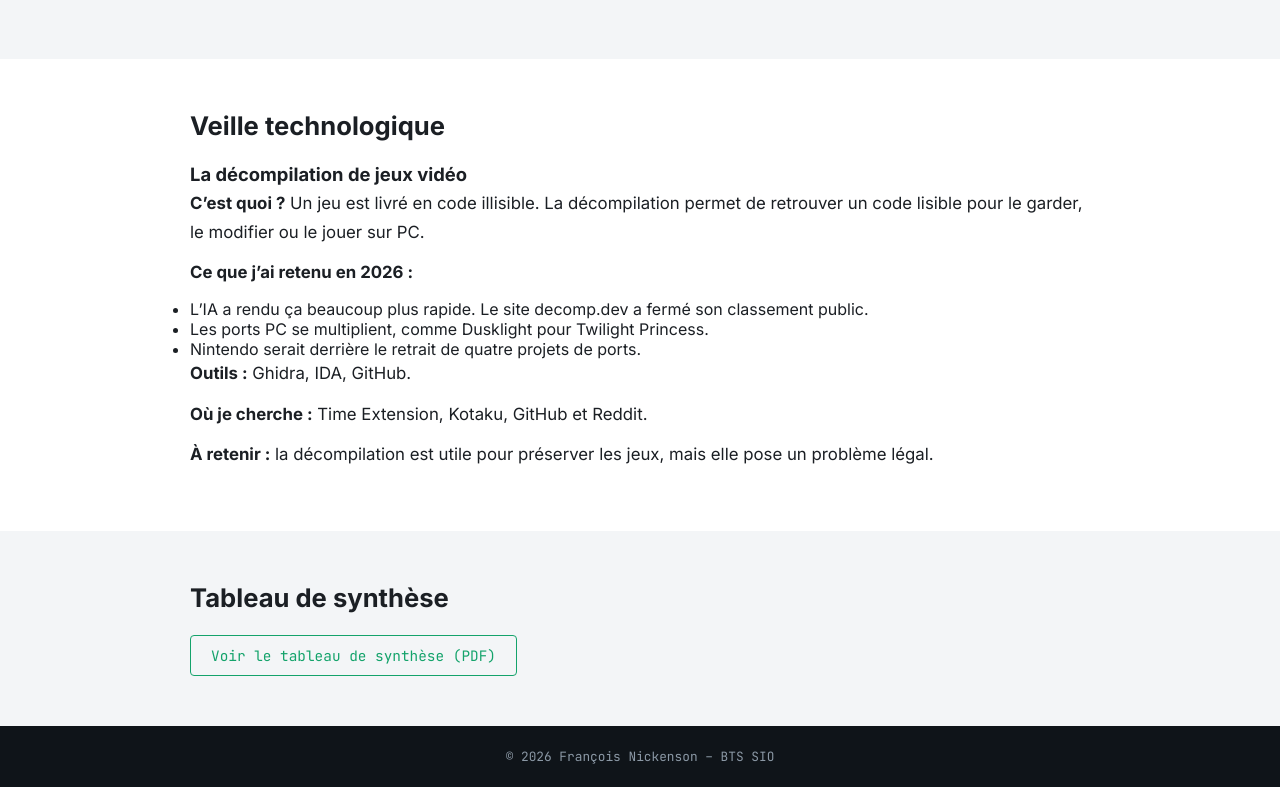
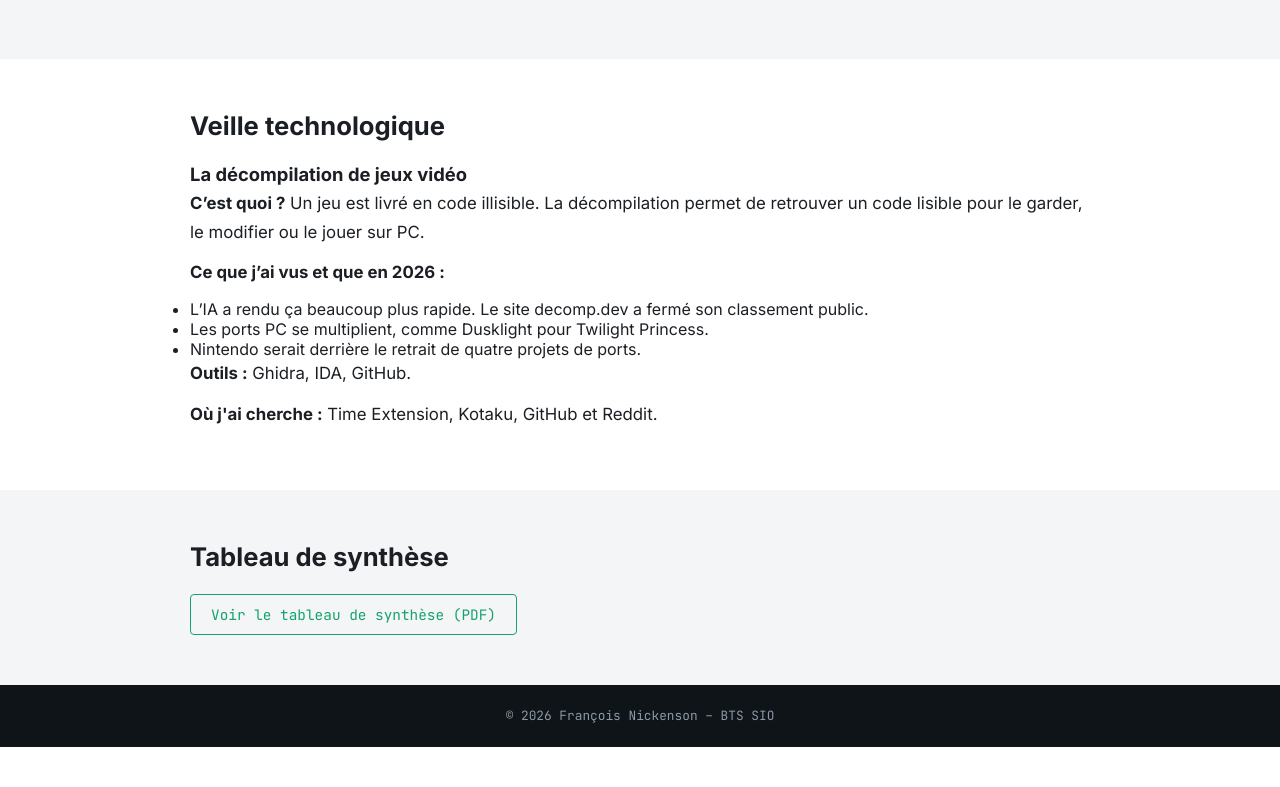
Before and after one commit to nickensonfrancoispk-droid/Portfolio, a plain HTML site: page index.html in a window 1280 px wide. Shown: the part 1329-2116 px from the top of the page. After the commit the page ends 2076 px from the top, so only its background shows below. Drawn offline with Linux system fonts and the light colour scheme.

Commit message:
Add files via upload

```diff
--- a/index.html
+++ b/index.html
@@ -90,7 +90,7 @@
                 <h3>La décompilation de jeux vidéo</h3>
                <p><strong>C’est quoi ?</strong> Un jeu est livré en code illisible. La décompilation permet de retrouver un code lisible pour le garder, le modifier ou le jouer sur PC.</p>
 
-<p><strong>Ce que j’ai retenu en 2026 :</strong></p>
+<p><strong>Ce que j’ai vus et que en  2026 :</strong></p>
 <ul>
     <li>L’IA a rendu ça beaucoup plus rapide. Le site decomp.dev a fermé son classement public.</li>
     <li>Les ports PC se multiplient, comme Dusklight pour Twilight Princess.</li>
@@ -98,8 +98,8 @@
 </ul>
 
 <p><strong>Outils :</strong> Ghidra, IDA, GitHub.</p>
-<p><strong>Où je cherche :</strong> Time Extension, Kotaku, GitHub et Reddit.</p>
-<p><strong>À retenir :</strong> la décompilation est utile pour préserver les jeux, mais elle pose un problème légal.</p>
+<p><strong>Où j'ai cherche :</strong> Time Extension, Kotaku, GitHub et Reddit.</p>
+
 
             </div>
         </section>
```
